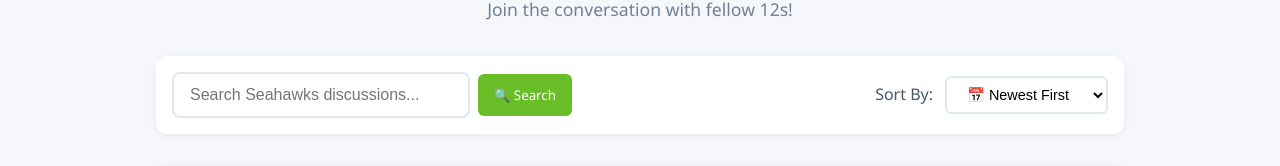
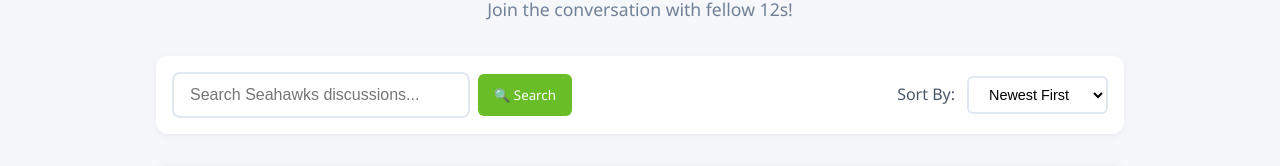
Before and after one commit to JacobA12/seahawks_community_forum, a React (Vite) app: page / in a window 1280 px wide. Shown: the part 216-382 px from the top of the page. Built offline with nearby package versions, Linux system fonts and the light colour scheme; no server answers; the database is empty.

Commit message:
Update README to mark required features as completed and remove checkboxes; simplify SortOptions component by removing emojis from option labels

```diff
--- a/src/components/SortOptions.jsx
+++ b/src/components/SortOptions.jsx
@@ -14,9 +14,9 @@
         value={sortBy}
         onChange={(e) => onSortChange(e.target.value)}
       >
-        <option value="created_at_desc">📅 Newest First</option>
-        <option value="created_at_asc">⏰ Oldest First</option>
-        <option value="upvotes_desc">🔥 Most Popular</option>
+        <option value="created_at_desc">Newest First</option>
+        <option value="created_at_asc">Oldest First</option>
+        <option value="upvotes_desc">Most Popular</option>
       </select>
     </div>
   );
```
Also changed, not shown: 1 other file (tests, documents, lock files or other folders).
